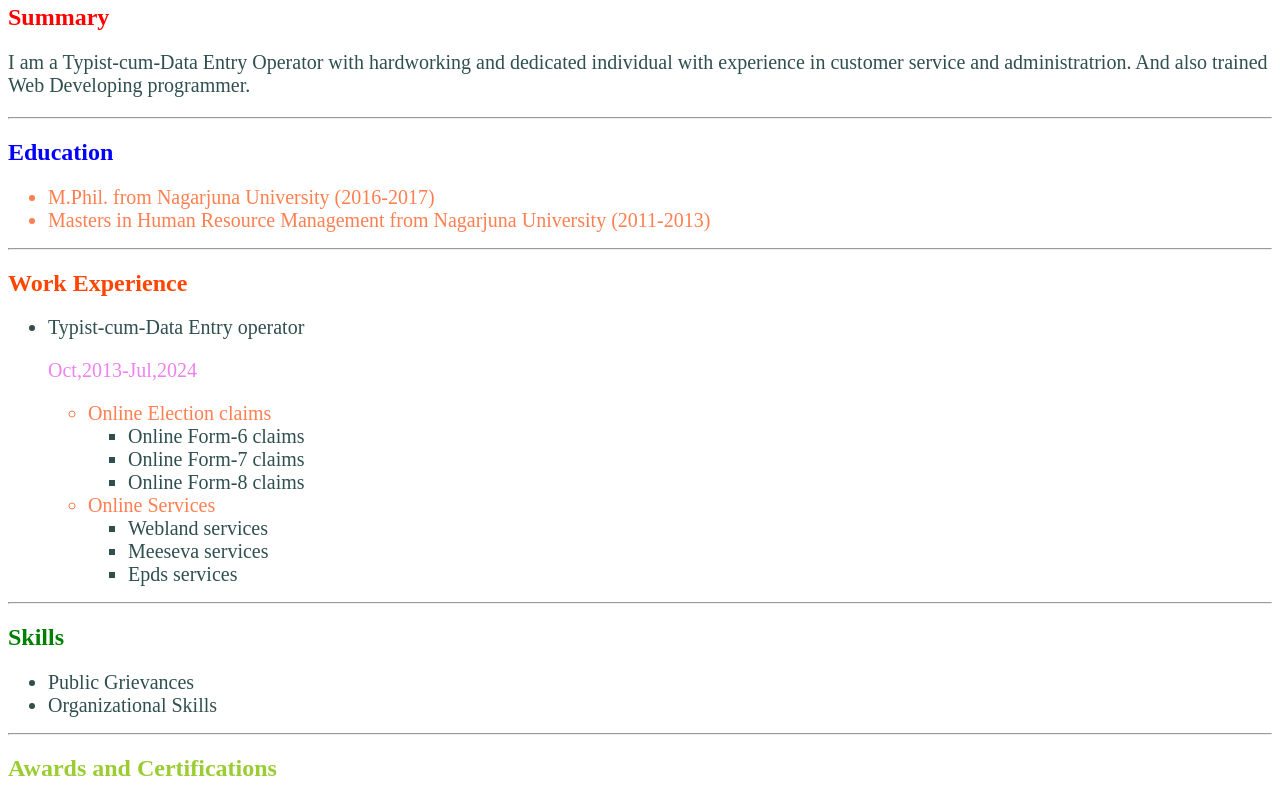
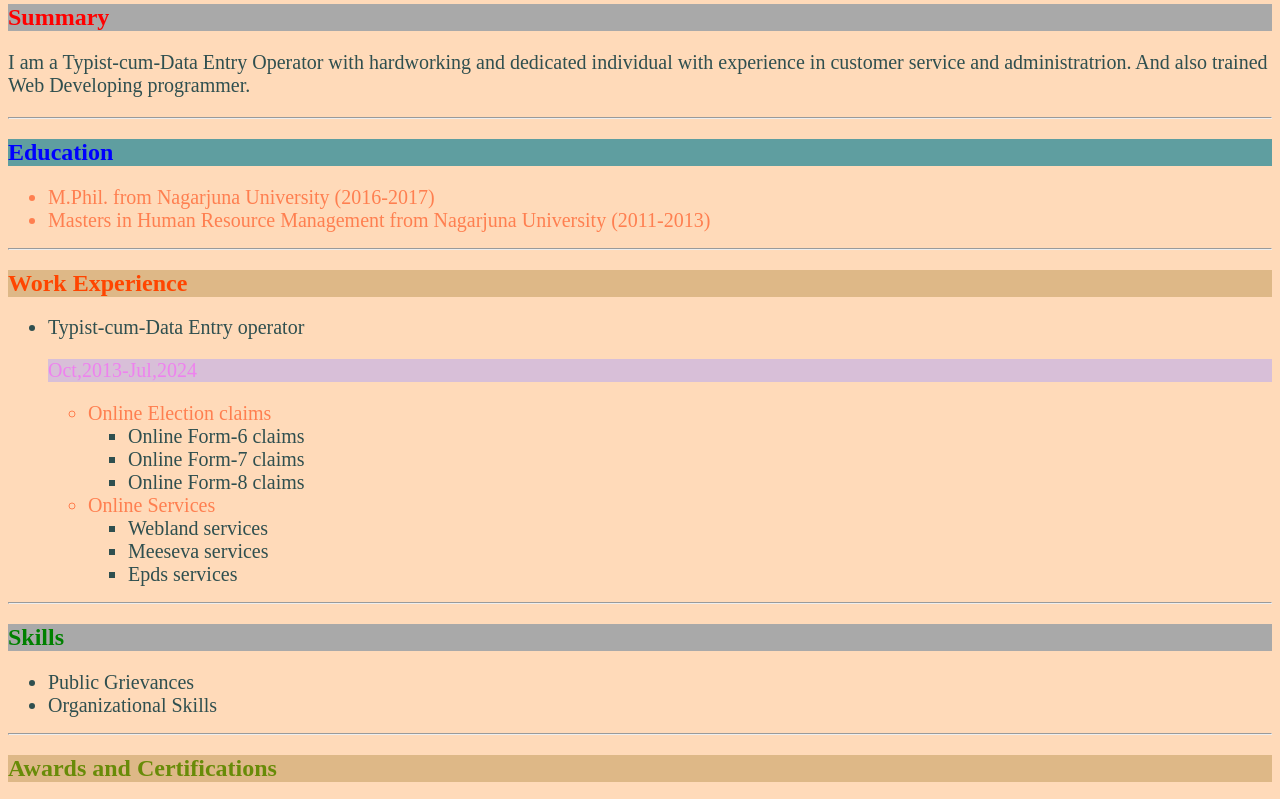
Before and after one commit to anandprasanth/resume-portfolio, a plain HTML site: page index.html in a window 1280 px wide. Shown: the part 200-999 px from the top of the page. Drawn offline with Linux system fonts and the light colour scheme.

Commit message:
Add files via upload

```diff
--- a/style.css
+++ b/style.css
@@ -1,5 +1,6 @@
 h1 {
     color:red;
+    background-color:rgb(90, 73, 189);
 }
 
 img {
@@ -20,21 +21,27 @@ p {
 }
 #red {
     color:red;
+    background-color:darkgrey
 }
 #blue {
     color:blue;
+    background-color:cadetblue
 }
 #green {
     color:green;
+    background-color: darkgrey;
 }
 #yellow {
-    color:yellowgreen;
+    color:rgb(104, 139, 8);
+    background-color: burlywood;
 }
 #violet {
     color:violet;
+    background-color:thistle
 }
 #orange {
     color:orangered;
+    background-color:burlywood
 }
 #coral {
     color:coral;
@@ -42,3 +49,6 @@ p {
 #khaki {
     color:darkslategray;
 }
+html {
+    background-color:peachpuff;
+}
```
